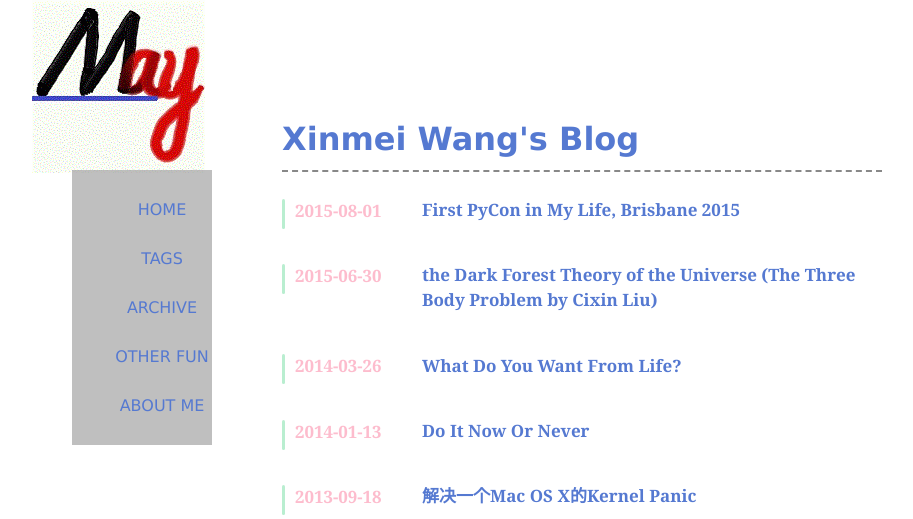
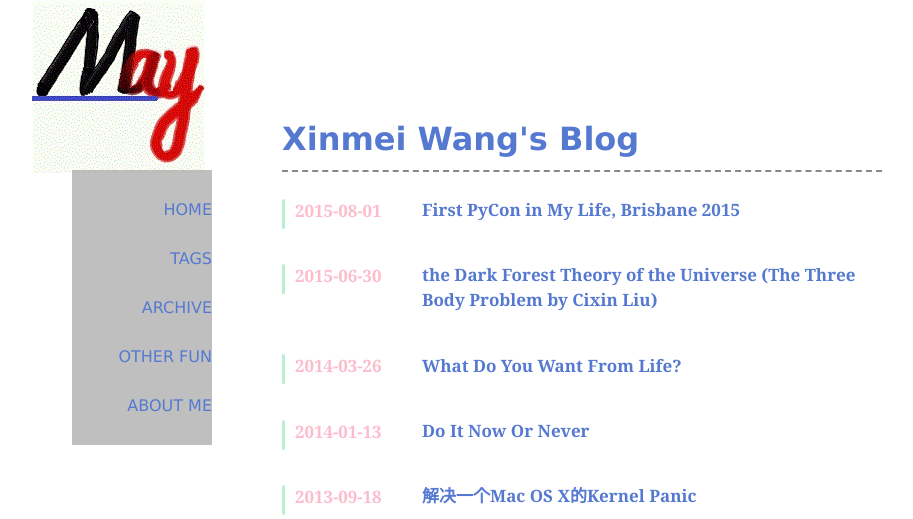
Before and after one commit to Marchitect/Marchitect.github.io, a PHP site: page / in a window 1280 px wide. Shown: the top 519 px of the page, without its empty margins (58-971 px from the left). Run offline with PHP 8.4, Linux system fonts and the light colour scheme.

Commit message:
mobile css

```diff
--- a/main.css
+++ b/main.css
@@ -84,7 +84,7 @@ pre.line-numbers>code{position:relative}
 .header{background-color: rgba(164, 164, 164, .7); margin:70px 0 0 -210px;width:140px;float:left;text-align:right;font-family:'Joti One',Verdana,Geneva,sans-serif}
 .header li{font-family:'Joti One',Verdana; list-style:none;text-transform:uppercase;margin:30px 0}
 .header a{color:rgb(85,121,209)}
-#navi li{font-family:'Joti One',Verdana; text-align:center;}
+#navi li a{font-family:'Joti One',Verdana;}
 a{text-decoration:none;color:rgb(85,121,209)}
 /*a:hover{border-bottom:1px solid rgb(34,106,169)}*/
 a:hover{color: rgba(233, 91, 92, 1);}
```
